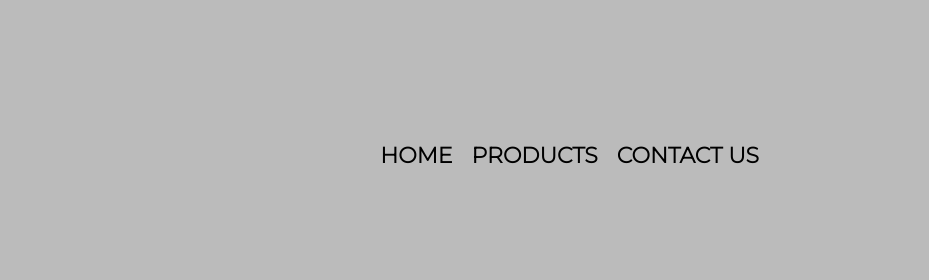
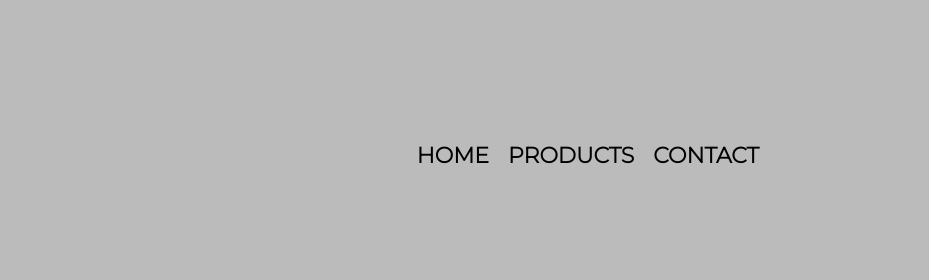
Before and after one commit to TobiasElMagnifico/alura-git, a plain HTML site: page index.html in a window 1280 px wide. Shown: the top 280 px of the page, 351-1280 px from the left. Drawn offline with Linux system fonts and the light colour scheme.

Commit message:
correción li (contact) del nav

```diff
--- a/index.html
+++ b/index.html
@@ -24,7 +24,7 @@
                     <ul>
                         <li><a href="index.html">Home</a></li>
                         <li><a href="productos.html">Products</a></li>
-                        <li><a href="contacto.html">Contact us</a></li>
+                        <li><a href="contacto.html">Contact</a></li>
 
                     </ul>
                 </nav>
```
